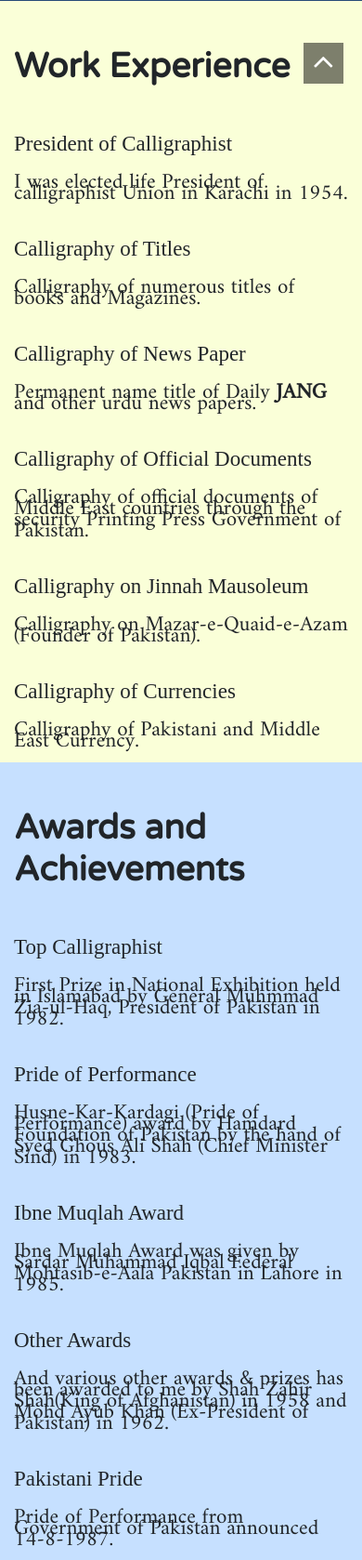
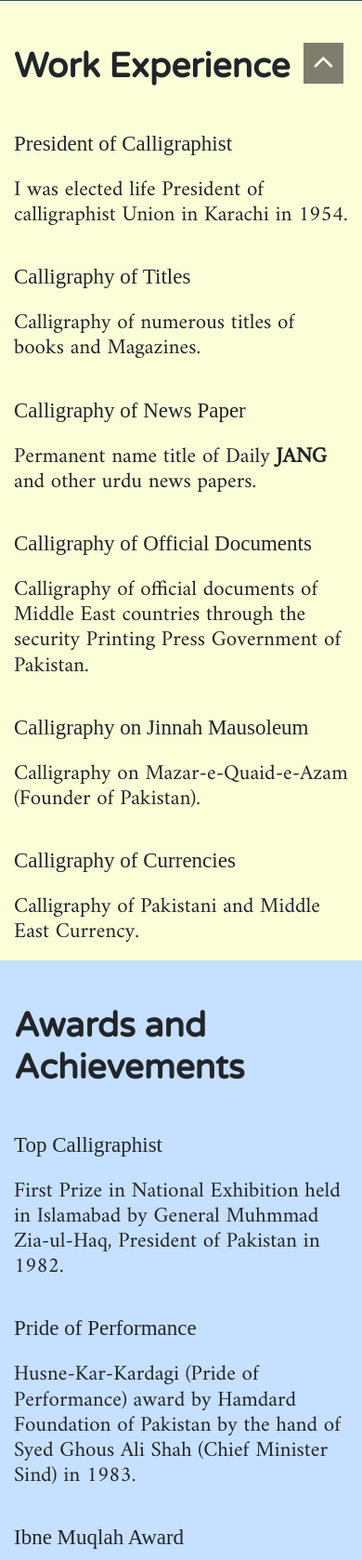
Before and after one commit to TahaMaqbool/abdulmajeeddehlvi, a PHP site: page / in a window 390 px wide. Shown: the part 734-2412 px from the top of the page at 93% size. Run offline with PHP 8.4, Linux system fonts and the light colour scheme; some libraries are stand-ins or nearby versions; some web fonts are replaced.

Commit message:
fix responsive minor

```diff
--- a/assets/style.css
+++ b/assets/style.css
@@ -111,6 +111,7 @@ h4 i{margin-right: 0.5em;}
 
 @media (max-width: 1200px) {
 	body{font:300 13px/13px Roboto,Arial,Helvetica;}
+	.description {line-height: 1.7rem;}
 	.navbar-brand{padding-top: 11px;}
 	.process ul li{margin:0 0.5em; }
 
```
